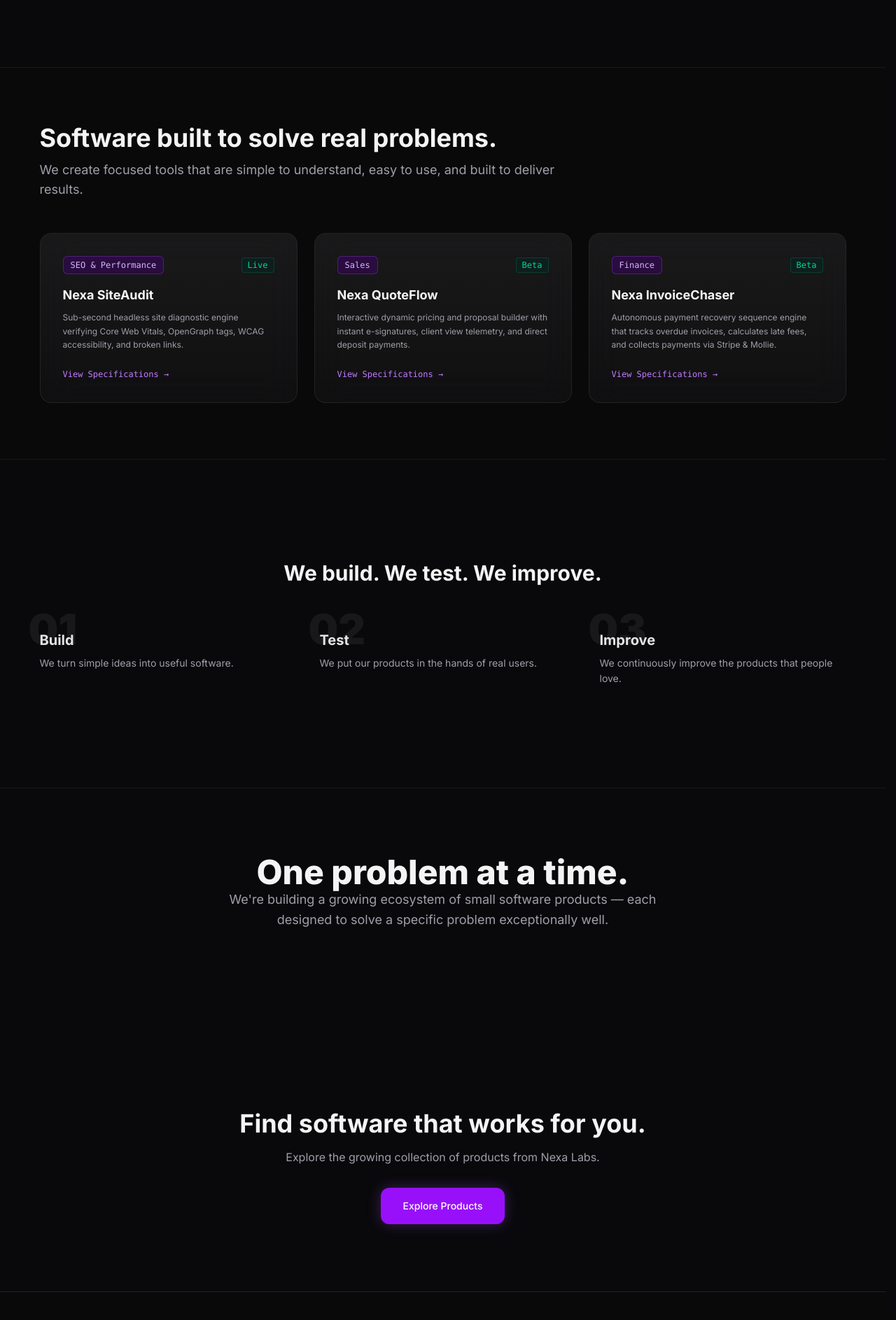
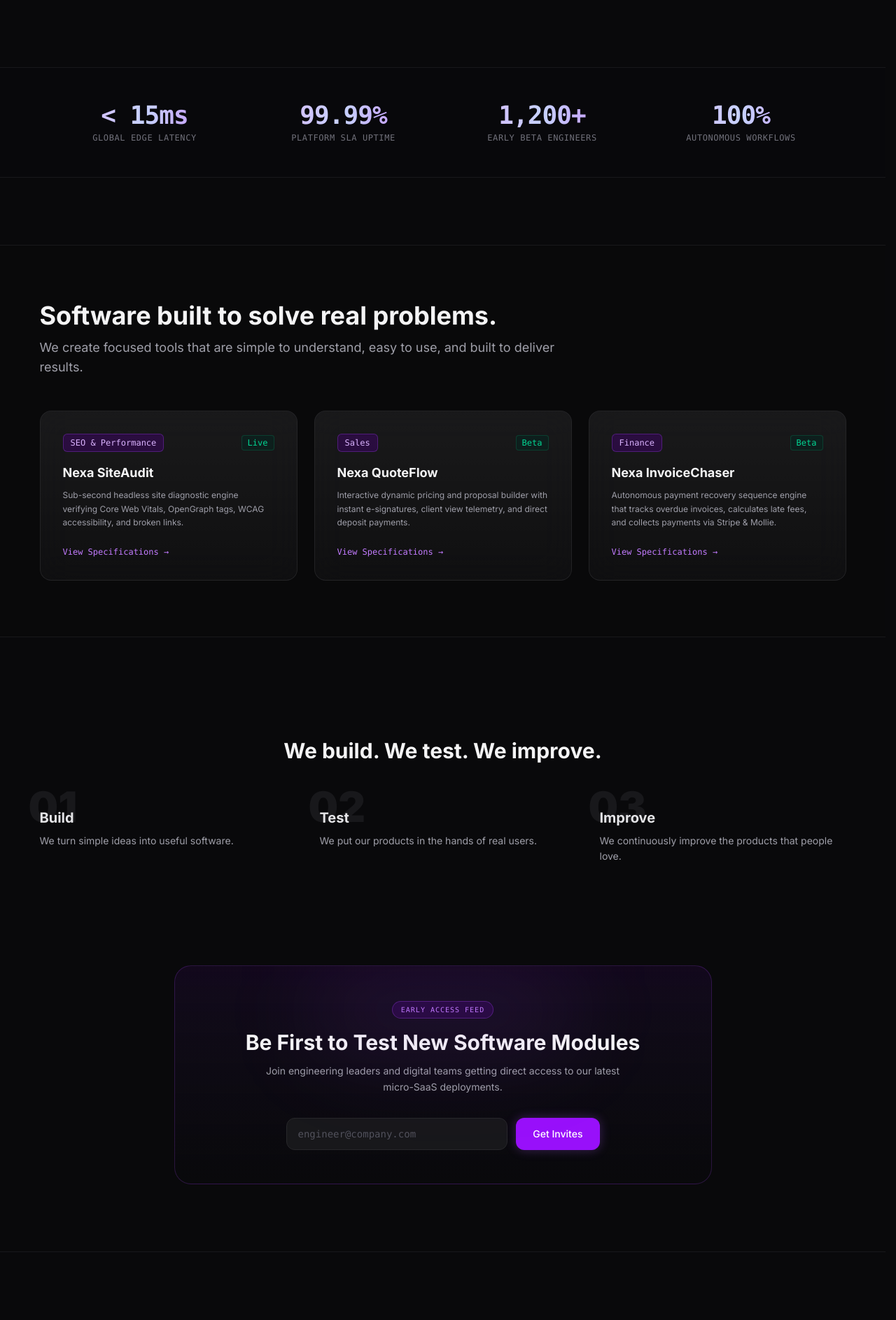
Before and after one commit to kev236/Nexa-labs, a Next.js app: page / in a window 1280 px wide. Shown: the part 1089-2976 px from the top of the page at 70% size. Built offline with nearby package versions, Linux system fonts and the light colour scheme; no server answers.

Commit message:
feat: add StatsCounter trust bar and NewsletterWaitlist lead capture to drive customer conversion

```diff
--- a/app/page.tsx
+++ b/app/page.tsx
@@ -2,6 +2,8 @@
 import FadeIn from '@/components/FadeIn'
 import ProductCard from '@/components/ProductCard'
 import InteractiveDemo from '@/components/InteractiveDemo'
+import StatsCounter from '@/components/StatsCounter'
+import NewsletterWaitlist from '@/components/NewsletterWaitlist'
 import { getProducts, Product } from '@/data/products'
 
 export const revalidate = 60
@@ -14,7 +16,7 @@
       {/* HERO SECTION */}
       <section className="relative min-h-[80vh] flex flex-col justify-center items-center text-center px-6 overflow-hidden">
         <div className="absolute inset-0 z-0 flex items-center justify-center pointer-events-none">
-          <div className="w-[600px] h-[600px] bg-purple-900/10 blur-[120px] rounded-full" />
+          <div className="w-150 h-150 bg-purple-900/10 blur-[120px] rounded-full" />
         </div>
 
         <div className="z-10 flex flex-col items-center w-full max-w-4xl">
@@ -61,6 +63,9 @@
           <InteractiveDemo />
         </FadeIn>
       </section>
+
+      {/* LIVE STATS COUNTER */}
+      <StatsCounter />
 
       {/* PRODUCTS SECTION */}
       <section id="products" className="py-20 px-6 bg-zinc-950/60 border-y border-zinc-900">
@@ -115,6 +120,13 @@
         </div>
       </section>
 
+      {/* NEWSLETTER / EARLY ACCESS */}
+      <section className="max-w-4xl mx-auto px-6 w-full">
+        <FadeIn direction="up">
+          <NewsletterWaitlist />
+        </FadeIn>
+      </section>
+
       {/* VISION SECTION */}
       <section className="py-24 px-6 relative overflow-hidden bg-zinc-950 border-t border-zinc-900">
         <div className="max-w-4xl mx-auto text-center relative z-10 space-y-6">
--- /dev/null
+++ b/components/NewsletterWaitlist.tsx
@@ -0,0 +1,61 @@
+'use client'
+
+import { useState } from 'react'
+
+export default function NewsletterWaitlist() {
+  const [email, setEmail] = useState('')
+  const [status, setStatus] = useState<'idle' | 'loading' | 'success'>('idle')
+
+  const handleSubmit = (e: React.FormEvent) => {
+    e.preventDefault()
+    if (!email) return
+
+    setStatus('loading')
+    setTimeout(() => {
+      setStatus('success')
+      setEmail('')
+    }, 800)
+  }
+
+  return (
+    <div className="p-8 md:p-12 rounded-3xl border border-purple-500/20 bg-gradient-to-b from-purple-950/20 to-zinc-950 text-center max-w-3xl mx-auto relative overflow-hidden">
+      <div className="absolute top-0 left-1/2 -translate-x-1/2 w-96 h-32 bg-purple-500/10 blur-3xl pointer-events-none rounded-full" />
+
+      <span className="text-[10px] font-mono tracking-widest text-purple-400 uppercase border border-purple-500/30 bg-purple-950/40 px-3 py-1 rounded-full inline-block mb-4">
+        Early Access Feed
+      </span>
+
+      <h3 className="text-2xl md:text-3xl font-bold text-zinc-100 mb-3">
+        Be First to Test New Software Modules
+      </h3>
+
+      <p className="text-zinc-400 text-sm max-w-lg mx-auto mb-8 leading-relaxed">
+        Join engineering leaders and digital teams getting direct access to our latest micro-SaaS deployments.
+      </p>
+
+      {status === 'success' ? (
+        <div className="bg-emerald-950/40 border border-emerald-500/30 p-4 rounded-xl text-emerald-400 font-mono text-xs">
+          ✓ Subscribed! You will receive early access links prior to public releases.
+        </div>
+      ) : (
+        <form onSubmit={handleSubmit} className="flex flex-col sm:flex-row gap-3 max-w-md mx-auto">
+          <input
+            type="email"
+            value={email}
+            onChange={(e) => setEmail(e.target.value)}
+            placeholder="engineer@company.com"
+            required
+            className="grow px-4 py-3 bg-zinc-900 border border-zinc-800 rounded-xl text-zinc-100 text-sm focus:outline-none focus:border-purple-500 font-mono placeholder:text-zinc-600"
+          />
+          <button
+            type="submit"
+            disabled={status === 'loading'}
+            className="px-6 py-3 bg-purple-600 hover:bg-purple-500 disabled:opacity-50 text-white font-medium text-sm rounded-xl transition-all shadow-[0_0_15px_rgba(168,85,247,0.3)] whitespace-nowrap cursor-pointer"
+          >
+            {status === 'loading' ? 'Joining...' : 'Get Invites'}
+          </button>
+        </form>
+      )}
+    </div>
+  )
+}
--- /dev/null
+++ b/components/StatsCounter.tsx
@@ -0,0 +1,31 @@
+import FadeIn from '@/components/FadeIn'
+
+export default function StatsCounter() {
+  const stats = [
+    { label: 'Global Edge Latency', value: '< 15ms' },
+    { label: 'Platform SLA Uptime', value: '99.99%' },
+    { label: 'Early Beta Engineers', value: '1,200+' },
+    { label: 'Autonomous Workflows', value: '100%' },
+  ]
+
+  return (
+    <section className="border-y border-zinc-900 bg-zinc-950/40 py-12">
+      <div className="max-w-6xl mx-auto px-6">
+        <div className="grid grid-cols-2 md:grid-cols-4 gap-8">
+          {stats.map((stat, index) => (
+            <FadeIn key={index} delay={index * 0.1} direction="up">
+              <div className="text-center space-y-1">
+                <div className="text-3xl md:text-4xl font-extrabold font-mono tracking-tight bg-gradient-to-r from-purple-300 via-indigo-200 to-purple-400 bg-clip-text text-transparent">
+                  {stat.value}
+                </div>
+                <div className="text-xs font-mono text-zinc-500 uppercase tracking-wider">
+                  {stat.label}
+                </div>
+              </div>
+            </FadeIn>
+          ))}
+        </div>
+      </div>
+    </section>
+  )
+}
```
